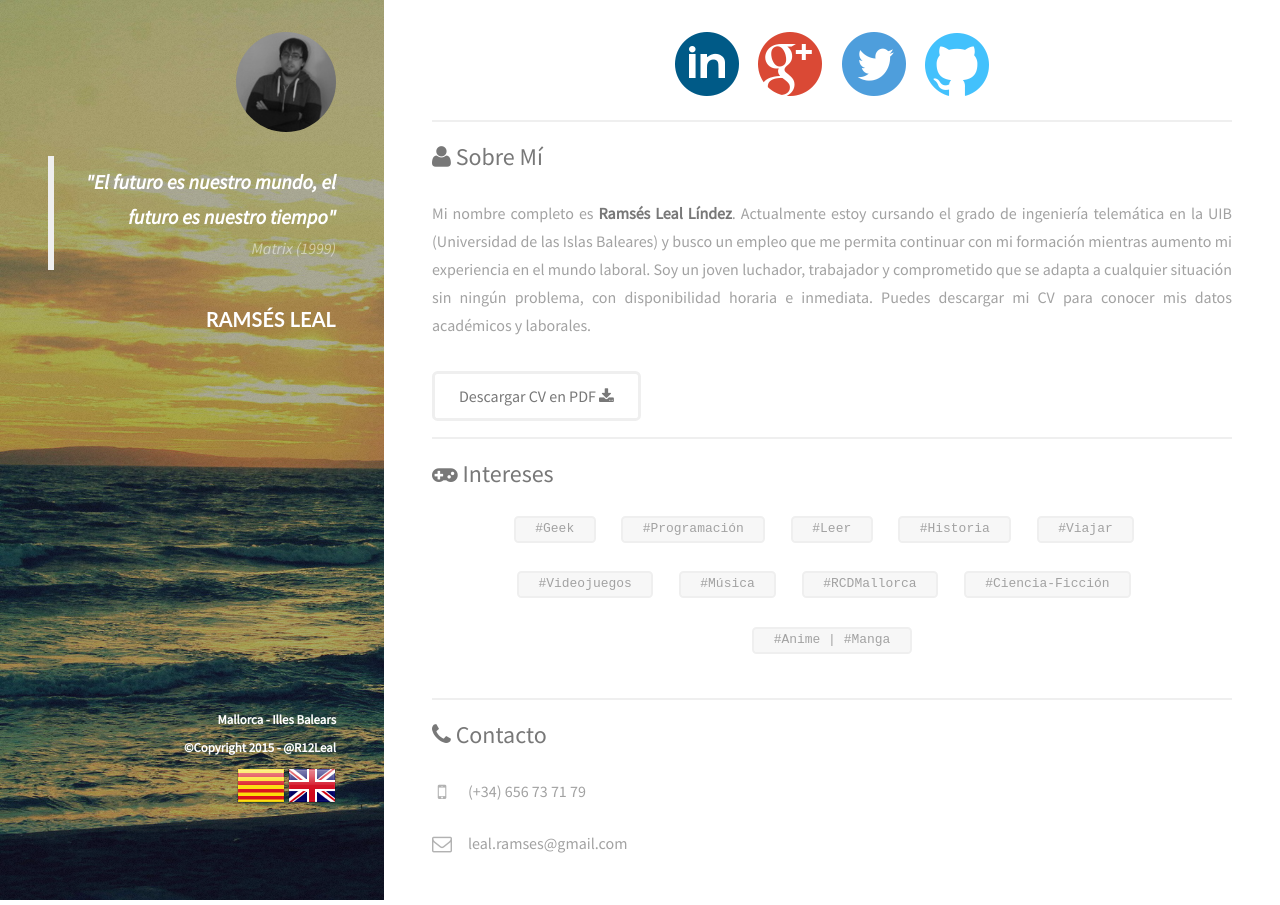
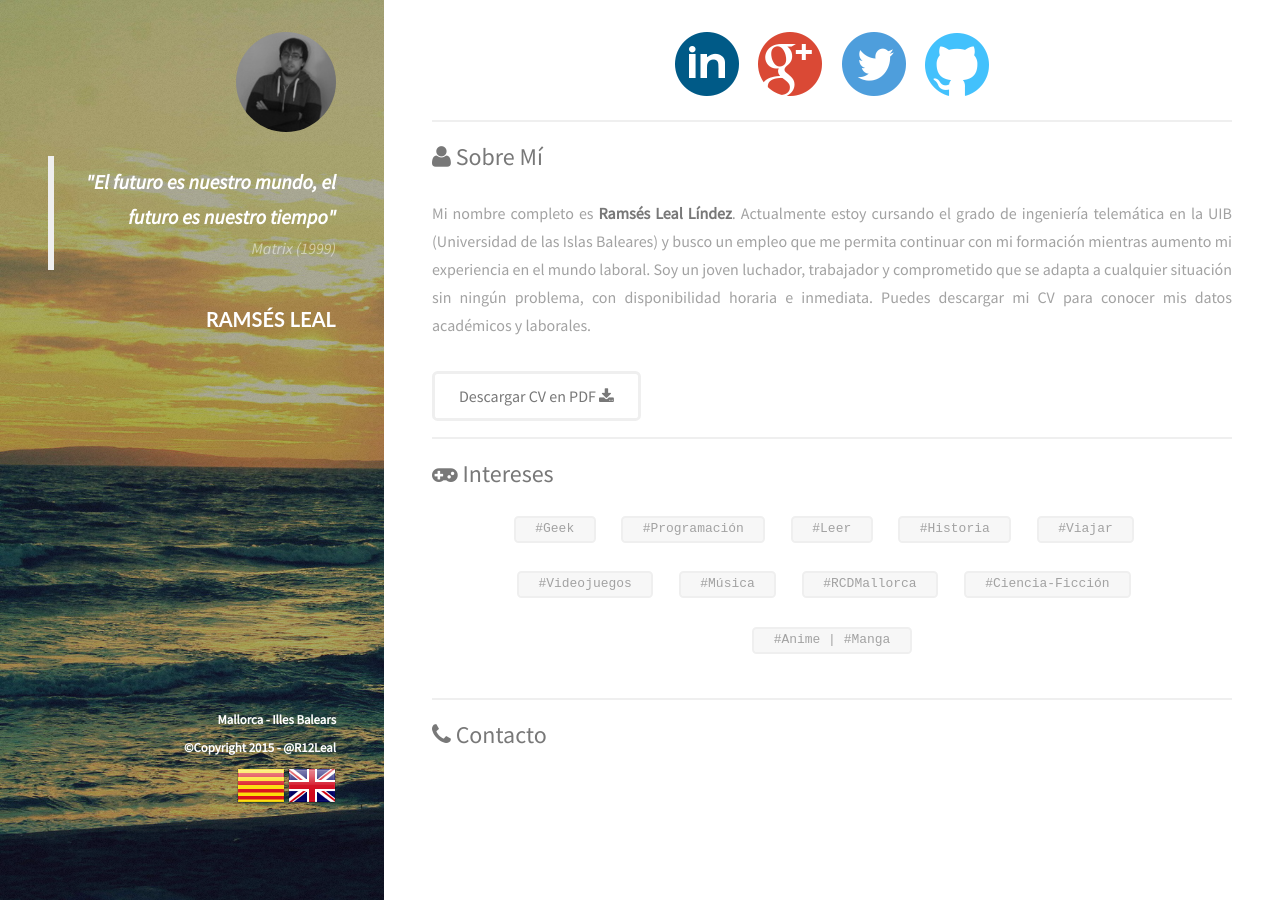
Before and after one commit to R12Leal/R12Leal.github.io, a Jekyll site: the page v0.02/index.html, which Jekyll copies as it is, in a window 1280 px wide. Built offline with Jekyll 4.4.1, drawn with Linux system fonts in a browser that asks for light colours.

Commit message:
Update 09/09/2015

```diff
--- a/v0.01/index.html
+++ b/v0.01/index.html
@@ -65,10 +65,6 @@
       <div class="nine columns main-col">
          <h2><i class="fa fa-phone"> Contacto</i></h2>
          <hr />
-         <ul>
-            <li><i class="fa fa-envelope-o"></i> leal.ramses@gmail.com</li>
-            <li><i class="fa fa-mobile"></i> (+34) 999 99 99 99</li>
-         </ul>
       </div>
    </section>
    <footer>
--- a/v0.02/index.html
+++ b/v0.02/index.html
@@ -76,14 +76,6 @@
 				<h2><i class="icon fa-phone"></i> Contacto</h2>
 				<div class="row">
 					<div class="4u$ 12u$(small)">
-						<ul class="labeled-icons">
-							<li>
-								<h3 class="icon fa-mobile"><span class="label">Phone</span></h3> (+34) 656 73 71 79
-							</li>
-							<li>
-								<h3 class="icon fa-envelope-o"><span class="label">E-mail</span></h3><a href="mailto:leal.ramses@gmail.com">leal.ramses@gmail.com</a>
-							</li>
-						</ul>
 					</div>
 				</div>
 			</section>
```
Also changed, not shown: v0.02/index_ca.html (+0 -8 lines).
